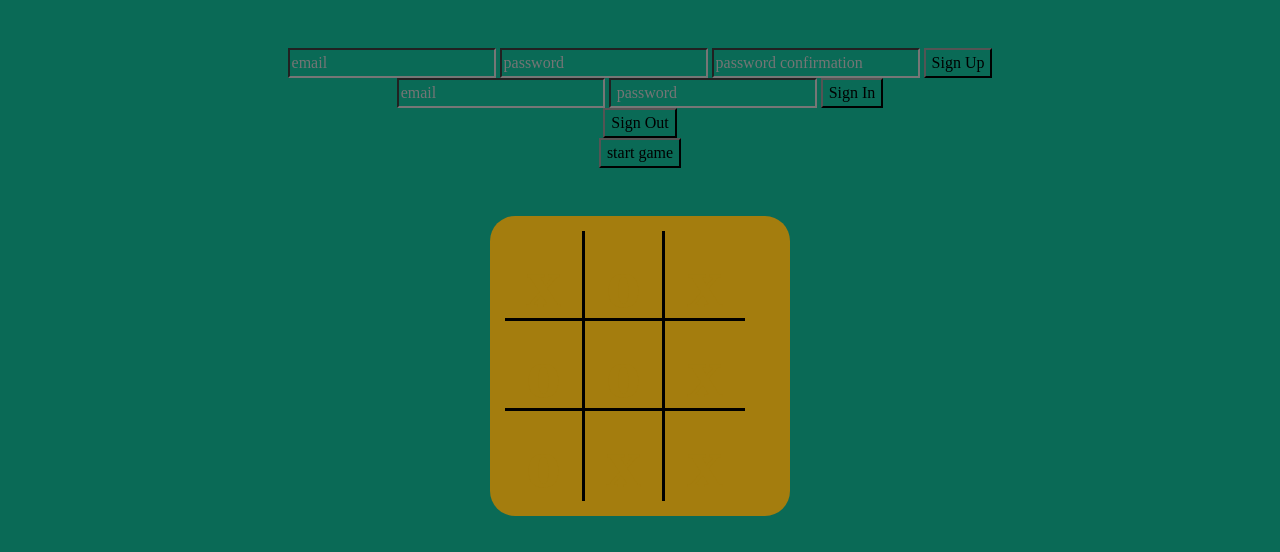
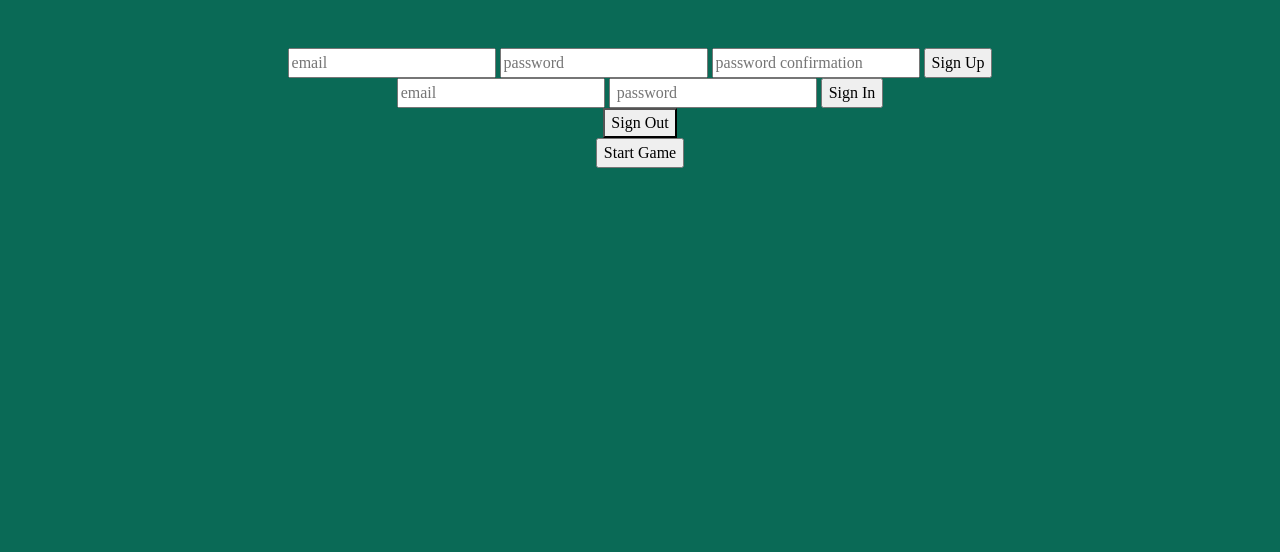
Before and after one commit to snazmi994/tic-tac-toe, a website built with webpack: page index.html in a window 1280 px wide. Shown: the part 248-800 px from the top of the page. Built offline with nearby package versions, Linux system fonts and the light colour scheme.

Commit message:
Changes made to make start button react

```diff
--- a/assets/scripts/app.js
+++ b/assets/scripts/app.js
@@ -1,10 +1,9 @@
 const events = require('./auth/events')
 $(() => {
-  // your JS code goes here
+  // your JS code goe here
 
   $('#sign-up').on('submit', events.onSignUp)
   $('#sign-in').on('submit', events.onSignIn)
   $('#sign-out').on('click', events.onSignOut)
   $('#create-game').on('submit', events.onCreateGame)
-
 })
--- a/assets/scripts/auth/api.js
+++ b/assets/scripts/auth/api.js
@@ -1,22 +1,19 @@
 const config = require('../config')
 const store = require('../store')
-
-
 
 const signUp = function (formData) {
   return $.ajax({
     method: 'POST',
     url: config.apiUrl + '/sign-up',
     data: formData
-})
+  })
 }
 
-
-const signIn = function(formData) {
+const signIn = function (formData) {
   return $.ajax({
-  method: 'POST',
-  url: config.apiUrl + '/sign-in',
-  data: formData
+    method: 'POST',
+    url: config.apiUrl + '/sign-in',
+    data: formData
   })
 }
 
@@ -30,23 +27,17 @@ const signOut = function () {
   })
 }
 
-const createGame = function(data){
+const createGame = function () {
   return $.ajax({
-    url: config.apiUrl + '/games',
-    data: formData,
     method: 'POST',
-    headers: {
-      Authorization: 'Token token=' + store.user.token
-    }
+    url: config.apiUrl + '/games'
   })
 }
-
-
-
 
 module.exports = {
   signUp,
   signIn,
   signOut,
   createGame
+
 }
--- a/assets/scripts/auth/events.js
+++ b/assets/scripts/auth/events.js
@@ -1,7 +1,6 @@
 const getFormFields = require('../../../lib/get-form-fields')
 const api = require('./api')
 const ui = require('./ui')
-
 
 const onSignUp = function (event) {
   event.preventDefault()
@@ -21,30 +20,23 @@ const onSignIn = function (event) {
     .catch(ui.onSignInFailure)
 }
 
-const onSignOut = function () {
+const onSignOut = function (event) {
   event.preventDefault()
   api.signOut()
     .then(ui.onSignOutSuccess)
     .catch(ui.onSignOutFailure)
 }
 
-
-
-const onCreateGame = function(event) {
+const onCreateGame = function (event) {
   event.preventDefault()
-  const form = event.target
-  const data = getFormFields(form)
-  api.createGame(data)
-    .then(ui.onCreateGameuccess)
+  api.createGame()
+  .then(ui.onCreateGame)
   .catch(ui.onCreateGameFailure)
 }
-
-
-
 
 module.exports = {
   onSignUp,
   onSignIn,
-  onCreateGame,
   onSignOut,
+  onCreateGame
 }
--- a/assets/scripts/auth/ui.js
+++ b/assets/scripts/auth/ui.js
@@ -6,7 +6,6 @@ const onSignUpSuccess = function () {
   $('#message').text('Signed Up Successfully')
   $('#sign-up').trigger('reset')
   $('#sign-up').hide()
-
 }
 
 const onSignUpFailure = function () {
@@ -31,16 +30,14 @@ const onSignOutSuccess = function () {
 $('#sign-in').show()
   store.user = null
 }
+
 const onCreateGameSuccess = function () {
-  $('#new-message').text('Start Game!')
-  store.game = data.game
-
+  $('#message').text('Game Started!')
 }
 
 const onCreateGameFailure = function () {
-    $('#message').text('No Pass!')
+  $('#message').text('Load Error')
 }
-
 
 
 module.exports = {
@@ -49,6 +46,7 @@ module.exports = {
   onSignInSuccess,
   onSignInFailure,
   onSignOutSuccess,
-  onCreateGameFailure,
-onCreateGameSuccess
+  onCreateGameSuccess,
+  onCreateGameFailure
+
 }
--- a/assets/styles/index.scss
+++ b/assets/styles/index.scss
@@ -46,51 +46,3 @@ header {
       right: 10px;
       border-radius: 25px
     }
-
-input {
-  background-color: #0a6a56;
-
-}
-button {
-  background-color: #0a6a56;
-
-}
-
-
-.game {
-  display: grid;
-  width: 100px;
-  height: 100px;
-  grid-template-columns: auto auto auto;
-}
-.block {
-
-  width: 80px;
-  height: 90px;
-  align-items: center;
-  justify-content: center;
-  font-size: 70px;
-  font-weight: bold;
-  border: 3px solid black;
-  border-top: none;
-  border-left: none;
-  color:#A47D0E;
-}
-
-.block:hover {
-    background: #953553;
-    border: 1px solid black;
-    border-radius: 4px;
-}
-
-#box_6,
-#box_7,
-#box_8 {
-  border-bottom: none;
-}
-
-#box_2,
-#box_5,
-#box_8 {
-  border-right: none;
-}
--- a/index.html
+++ b/index.html
@@ -42,27 +42,11 @@
 <button id="sign-out"> Sign Out </button>
     </form>
   <div id='new-message'></div>
-<form>
-  <button id='create-game'>start game</button>
+
+<form id="create-game">
+  <input type="submit" value="Start Game"/>
 </form>
-    </div>
-<br>
-<br>
-
-
-    <div class="container">
-          <div class="game">
-            <div id="box_0" class="block">x</div>
-            <div id="box_1" class="block">o</div>
-            <div id="box_2" class="block">x</div>
-            <div id="box_3" class="block">o</div>
-            <div id="box_4" class="block">o</div>
-            <div id="box_5" class="block">x</div>
-            <div id="box_6" class="block">o</div>
-            <div id="box_7" class="block">x</div>
-            <div id="box_8" class="block">x</div>
-        </div>
-      </div>
+</div>
 
 
 
```
Also changed, not shown: assets/scripts/game/api.js (deleted, +0 -17 lines), assets/scripts/game/ui.js (deleted, +0 -25 lines), 4 other files. Lines whose indentation alone changed are shown as unchanged.
